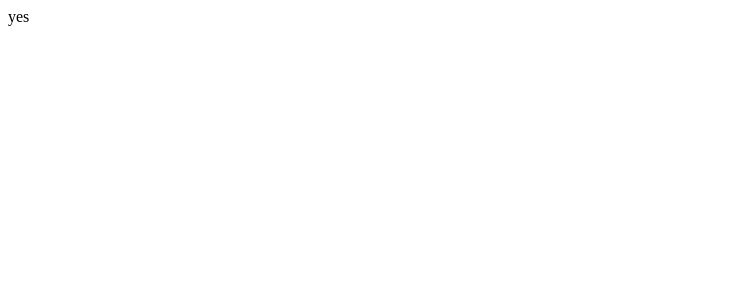
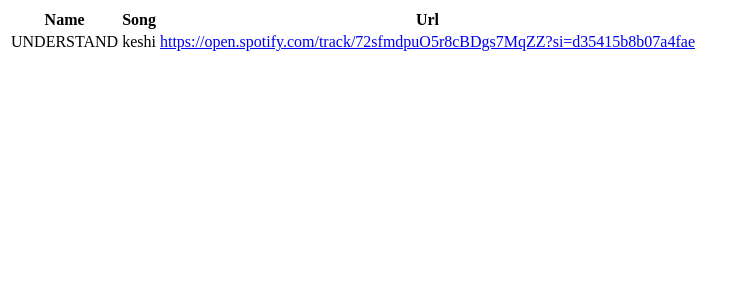
Before and after one commit to info340a-wi24/project-eunbecha, a React (Create React App) app: page / in a window 1280 px wide. Shown: the top 300 px of the page, without its empty margins (0-750 px from the left). Built offline with nearby package versions, Linux system fonts and the light colour scheme.

Commit message:
added table to store playlist

```diff
--- a/src/components/App.js
+++ b/src/components/App.js
@@ -1,8 +1,12 @@
 import React from 'react';
+import { Table } from './Table';
 
-function App (props) {
+
+function App ({props}) {
     return (
-        <div>yes</div>
+        <div>
+            <Table props={props}/>
+        </div>
     );
 }
 
--- /dev/null
+++ b/src/components/Table.js
@@ -0,0 +1,26 @@
+import React from 'react'; //import React library
+import { TableHeader } from './TableHeader';
+import { TableRow } from './TableRow';
+
+/* Your code goes here */
+
+function Table({props}) {
+  let columnNames = ['Name', 'Song', 'Url'];
+
+  let userInput = "UNDERSTAND"
+  let selectedData = props.filter(item => item.song === userInput)
+    .map(item => (
+      <TableRow key={item.song} props={item}/>
+    ));
+
+  return(
+    <table className='table table-bordered'>
+      <TableHeader columnNames={columnNames}/>
+      <tbody>
+        {selectedData}
+      </tbody>
+    </table>
+  );
+}
+
+export { Table };
--- /dev/null
+++ b/src/components/TableHeader.js
@@ -0,0 +1,18 @@
+import React from 'react'; //import React library
+
+/* Your code goes here */
+
+function TableHeader({ columnNames }) {
+    let elem = columnNames.map((columnName, index) => (
+        <th key={columnName}>{columnName}</th>
+      ));
+    return (
+        <thead>
+            <tr>
+                {elem}
+            </tr>
+        </thead>
+    );
+};
+
+export {TableHeader};
--- /dev/null
+++ b/src/components/TableRow.js
@@ -0,0 +1,13 @@
+import React from 'react'; //import React library
+
+function TableRow({props}) {
+    return (
+        <tr>
+            <td>{props.song}</td>
+            <td>{props.artist}</td>
+            <td><a href={props.url}>{props.url}</a></td>
+        </tr>
+    );
+}
+
+export { TableRow }
--- /dev/null
+++ b/src/data/data.json
@@ -0,0 +1 @@
+[{ "id": "f70ea557431e4ba4", "song": "ghosts", "artist": "Highvyn", "url": "https://open.spotify.com/track/3sJrI1gdELlrExukUqce4O?si=f70ea557431e4ba4"},{ "id": "d35415b8b07a4fae", "song": "UNDERSTAND", "artist": "keshi", "url": "https://open.spotify.com/track/72sfmdpuO5r8cBDgs7MqZZ?si=d35415b8b07a4fae"}]
--- a/src/index.js
+++ b/src/index.js
@@ -2,10 +2,11 @@
 import ReactDOM from 'react-dom/client';
 import './index.css';
 import App from './components/App';
+import data from './data/data.json'
 
 const root = ReactDOM.createRoot(document.getElementById('root'));
 root.render(
   <React.StrictMode>
-    <App />
+    <App props={data}/>
   </React.StrictMode>
 );
```
